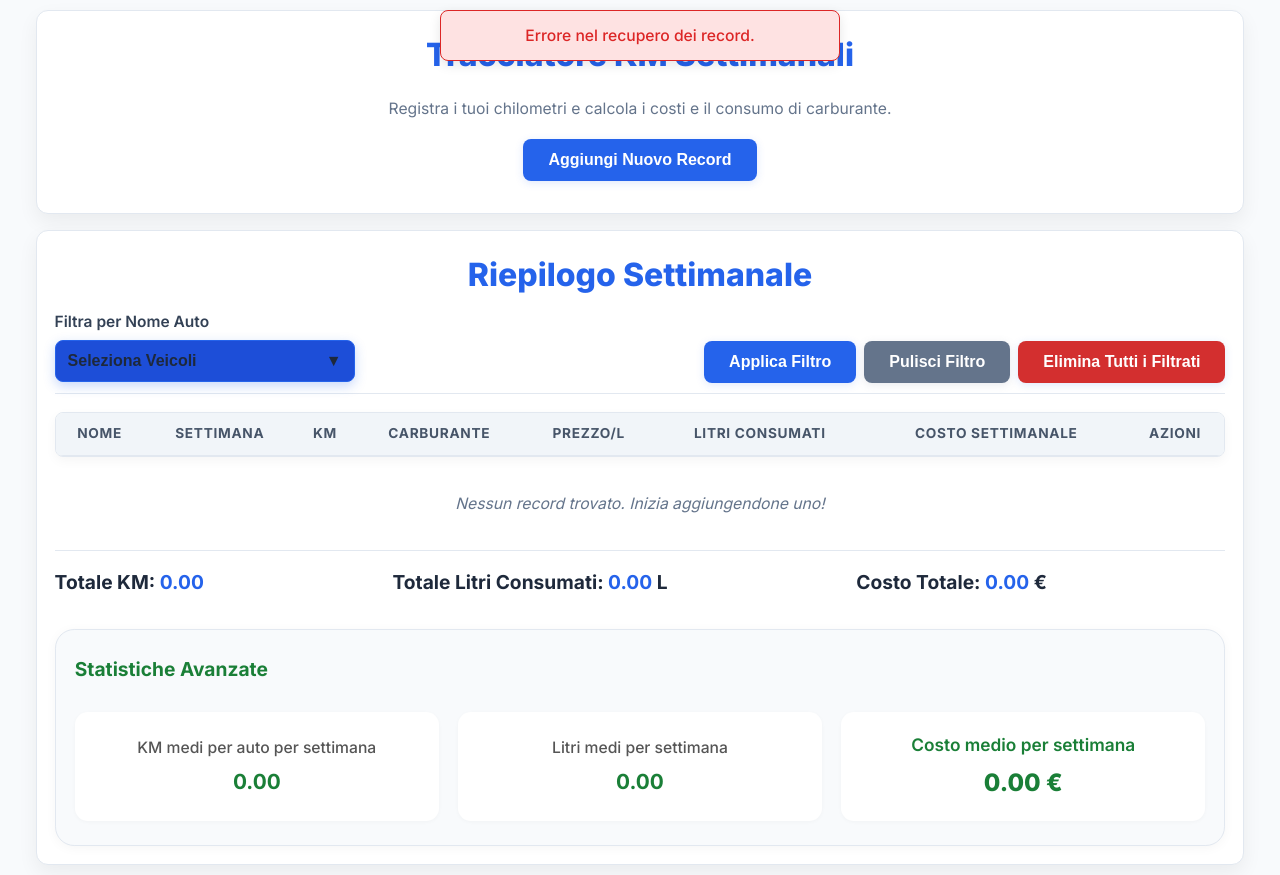
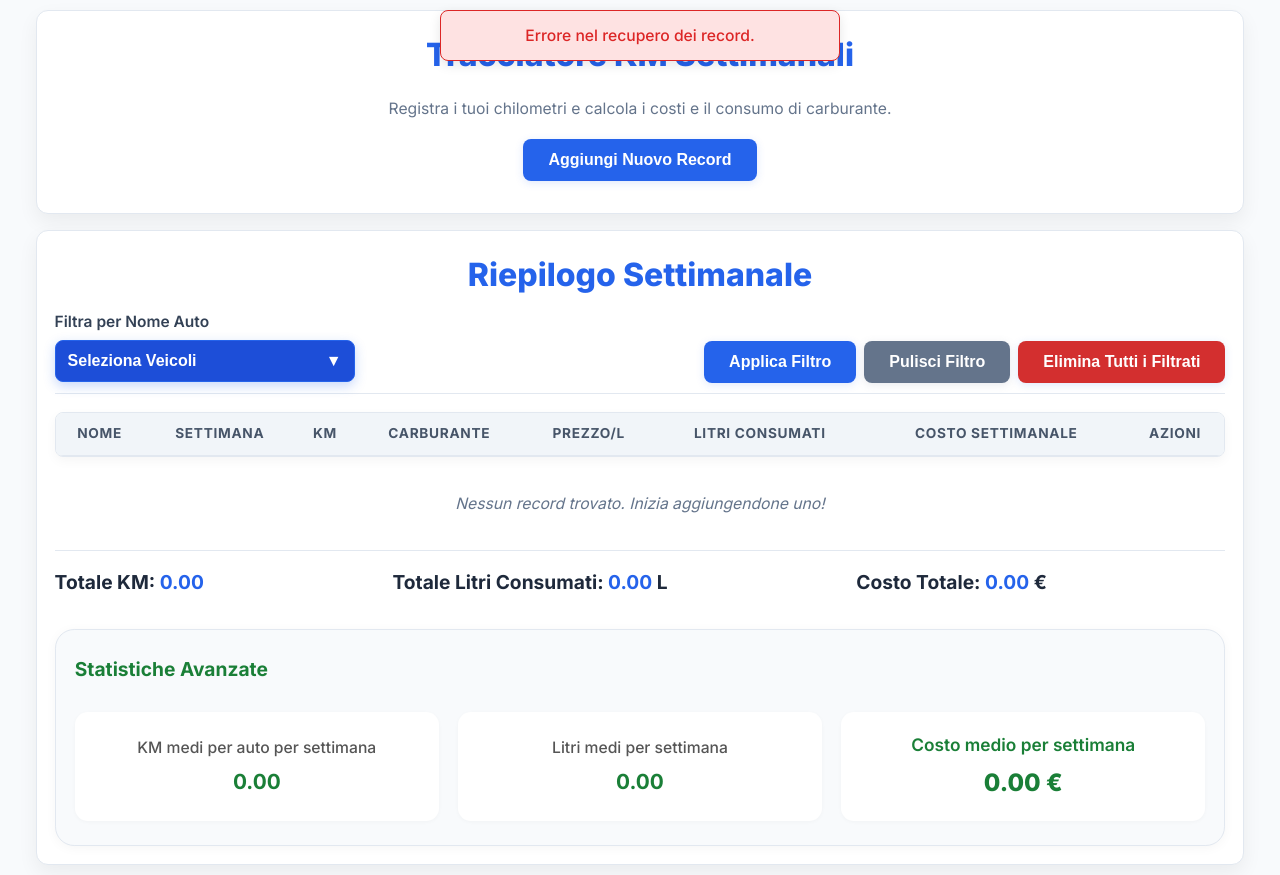
Before and after one commit to NicoMaker/Calcolo_km_auto, a website: page public/index.html in a window 1280 px wide. In both pictures the pointer is over the button 204 px from the left and 361 px from the top of the page. Drawn offline with Linux system fonts and the light colour scheme; no server answers.

Commit message:
migloria css

```diff
--- a/public/style.css
+++ b/public/style.css
@@ -780,3 +780,7 @@ input{
 .vehicle-search-input{
   display: none;
 }
+
+#filterDropdownButton:hover{
+  color: white;
+}
```
